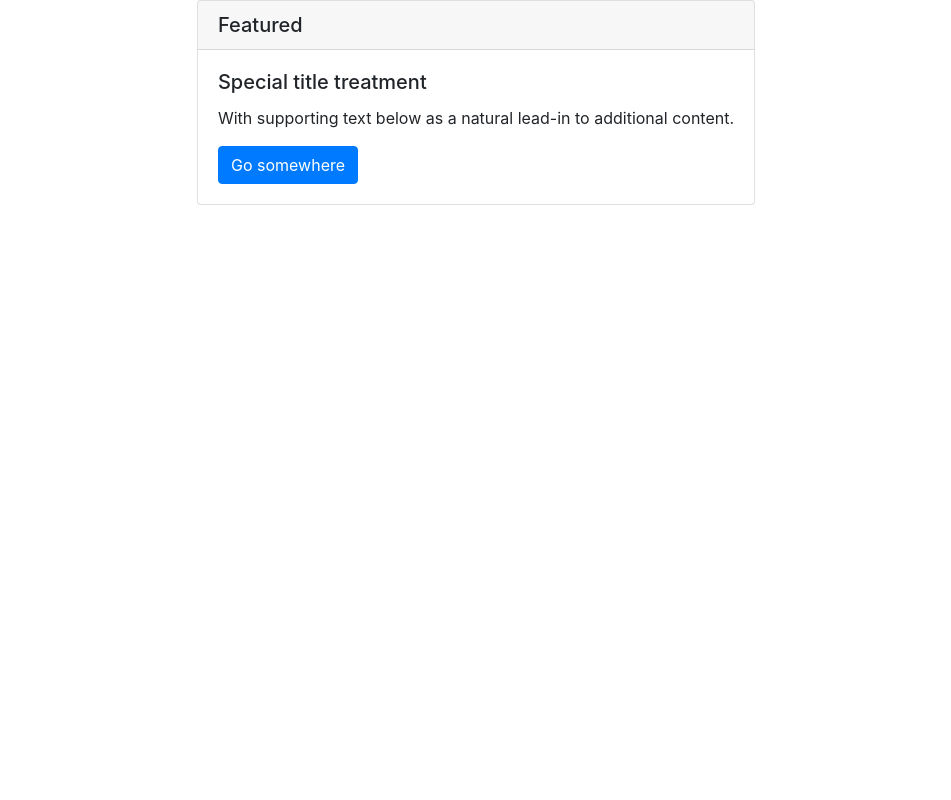
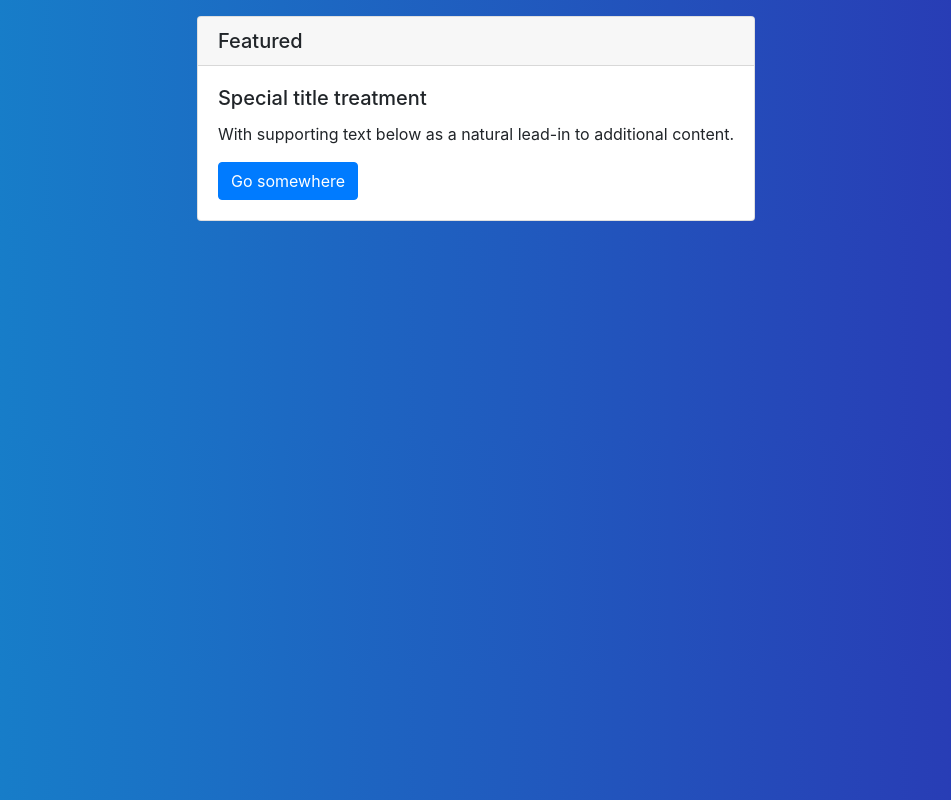
Before and after one commit to GabrielSouzaSi/web, a website: page index.html in a window 1280 px wide. Shown: the whole page, without its empty margins (164-1115 px from the left). Drawn offline with nearby package versions, Linux system fonts and the light colour scheme.

Commit message:
container fluid

```diff
--- a/index.html
+++ b/index.html
@@ -7,12 +7,13 @@
 
     <!-- Bootstrap CSS -->
     <link rel="stylesheet" href="node_modules/bootstrap/dist/css/bootstrap.min.css">
+    <link rel="stylesheet" href="style.css">
 
     <title>painel</title>
   </head>
   <body>
-    <div class="container">
-        <div class="row justify-content-center">
+    <div class="container-fluid">
+        <div class="row justify-content-center mt-3 mr-1 ml-1">
             <div class="card">
                 <h5 class="card-header">Featured</h5>
                 <div class="card-body">
@@ -26,7 +27,7 @@
     <!-- JavaScript (Opcional) -->
     <!-- jQuery primeiro, depois Popper.js, depois Bootstrap JS -->
     <script src="node_modules/jquery/dist/jquery.min.js"></script>
-    <script src="node_modules/popper.js/dist/popper.min.js"></script>
+    <script src="node_modules/popper.js/dist/umd/popper.min.js"></script>
     <script src="node_modules/bootstrap/dist/js/bootstrap.min.js"></script>
   </body>
 
```
Also changed, not shown: 1 other file.
